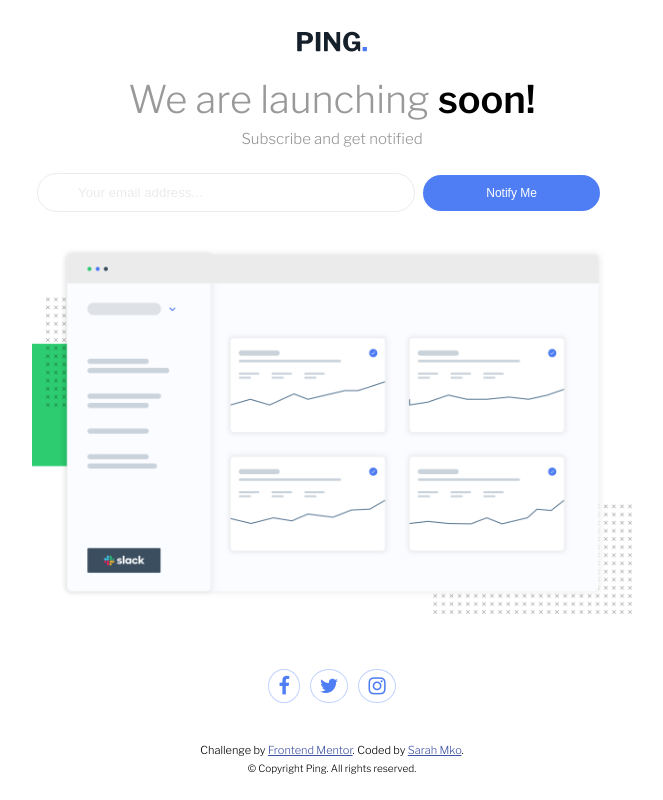
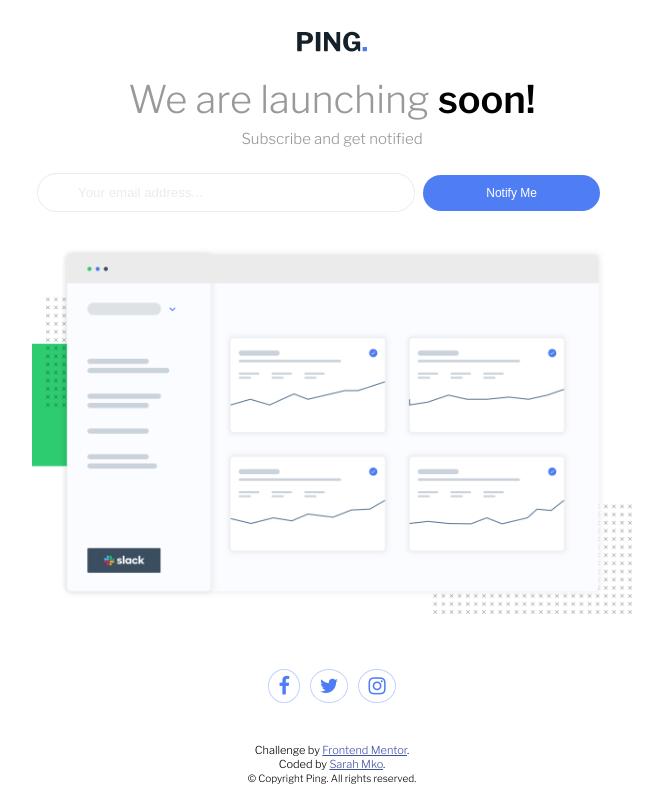
Before and after one commit to sar-mko/ping-coming-soon-page-master, a plain HTML site: page index.html in a window 1280 px wide. Shown: the whole page, without its empty margins (308-971 px from the left). Drawn offline with nearby package versions, Linux system fonts and the light colour scheme.

Commit message:
update readme, add styles

```diff
--- a/index.html
+++ b/index.html
@@ -8,11 +8,6 @@
 
   <title>Frontend Mentor | Ping coming soon page</title>
 
-  <!-- Feel free to remove these styles or customise in your own stylesheet 👍 -->
-  <style>
-    .attribution { font-size: 11px; text-align: center; }
-    .attribution a { color: hsl(228, 45%, 44%); }
-  </style>
   <link rel="preconnect" href="https://fonts.googleapis.com">
   <link rel="preconnect" href="https://fonts.gstatic.com" crossorigin>
   <link href="https://fonts.googleapis.com/css2?family=Libre+Franklin:ital,wght@0,100..900;1,100..900&display=swap" rel="stylesheet">
@@ -35,7 +30,6 @@
         <li><span class="fa fa-facebook-f"></span></li>
         <li><span class="fa fa-twitter"></span></li>
         <li><span class="fa fa-instagram"></span></li>
-
       </ul>
     </div>
 
@@ -43,13 +37,14 @@
 
   <footer>
 
-    <p class="attribution">
-      Challenge by <a href="https://www.frontendmentor.io?ref=challenge" target="_blank">Frontend Mentor</a>.
-      Coded by <a href="#">Sarah Mko</a>.
-    </p>
-    <p class="copyright attribution" > &copy; Copyright Ping. All rights reserved.</p>
+    <div class="attribution">
+      <p>Challenge by <a href="https://www.frontendmentor.io?ref=challenge" target="_blank">Frontend Mentor</a>.</p>
+      <p>Coded by <a href="https://www.frontendmentor.io/profile/sar-mko">Sarah Mko</a>.</p>
+      <span class="copyright attribution" > &copy; Copyright Ping. All rights reserved.</span>
+    </div>
 
   </footer>
+
   <script src="main.js"></script>
 </body>
 </html>
--- a/style.css
+++ b/style.css
@@ -11,17 +11,22 @@
     font-family: "Libre Franklin", sans-serif;
     font-optical-sizing: auto;
     font-style: normal;
-
 }
 .bold-style{
     font-weight: 600;
     color: black;
 }
+.attribution{
+    font-size: 11px;
+     text-align: center;
+}
+.attribution a {
+    color: hsl(228, 45%, 44%);
+}
 main{
     flex-direction: column;
     align-items: center;
     padding: 10px;
-
     max-height: 100vh;
 }
 .logo-img{
@@ -40,7 +45,6 @@ h1{
 h2{
     font-size: 15px;
     color:hsl(0, 0%, 59%);
-
 }
 /*input styles*/
 .input-cont{
@@ -108,17 +112,6 @@ button:hover{
 
 /*media queries*/
 
-/* @media screen and (max-width: 900px){
-    .input-cont{
-        width: 59%;
-    }
-}
-
-@media screen and (max-width: 780px){
-    .input-cont{
-        width: 63%;
-    }
-} */
 @media screen and (max-width: 608px){
 main{
     padding: 10px;
@@ -135,14 +128,6 @@ main{
     .input-cont{
         width: 451px;
     }
-    /* input{
-        width: 100%;
-    }
-    button{
-        width: 100%;
-        margin: 12px 0 0 0;
-
-    } */
     .dash-img{
         width: 90%;
         padding-top: 37px;
@@ -164,7 +149,6 @@ main{
     }
     .input-cont{
         width: 85%;
-        /*80 looks good here too*/
     }
     input{
         width: 100%;
@@ -172,7 +156,6 @@ main{
     button{
         width: 100%;
         margin: 12px 0 0 0;
-
     }
     .dash-img{
         width: 100%;
@@ -188,6 +171,7 @@ main{
         padding: 7px 0 0 20px;
     }
 }
+
 @media screen and (max-width: 260px){
     main{
         padding: 5px;
```
Also changed, not shown: images/desktop-prev.png (added), images/mobile-prev.png (added), 3 other files.
